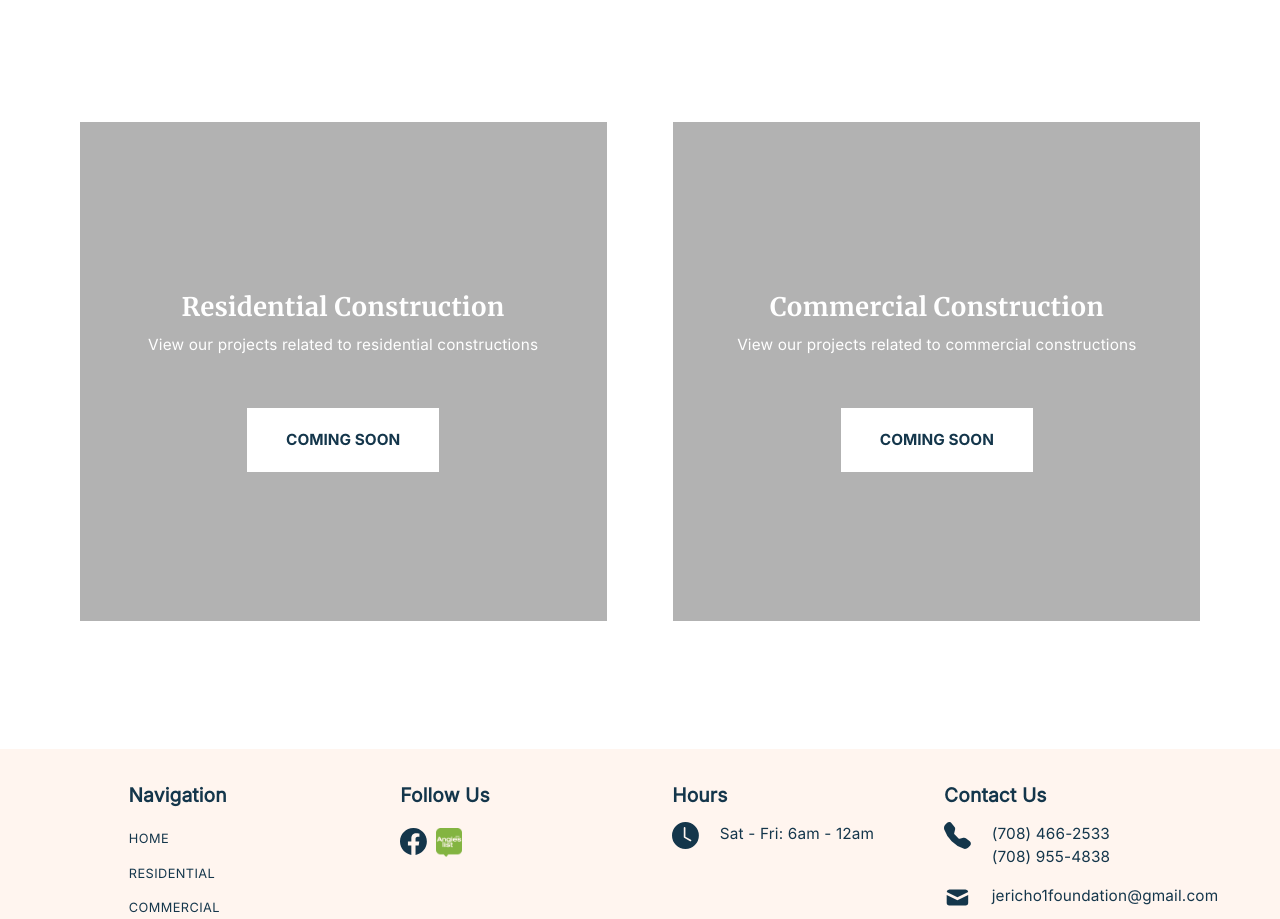
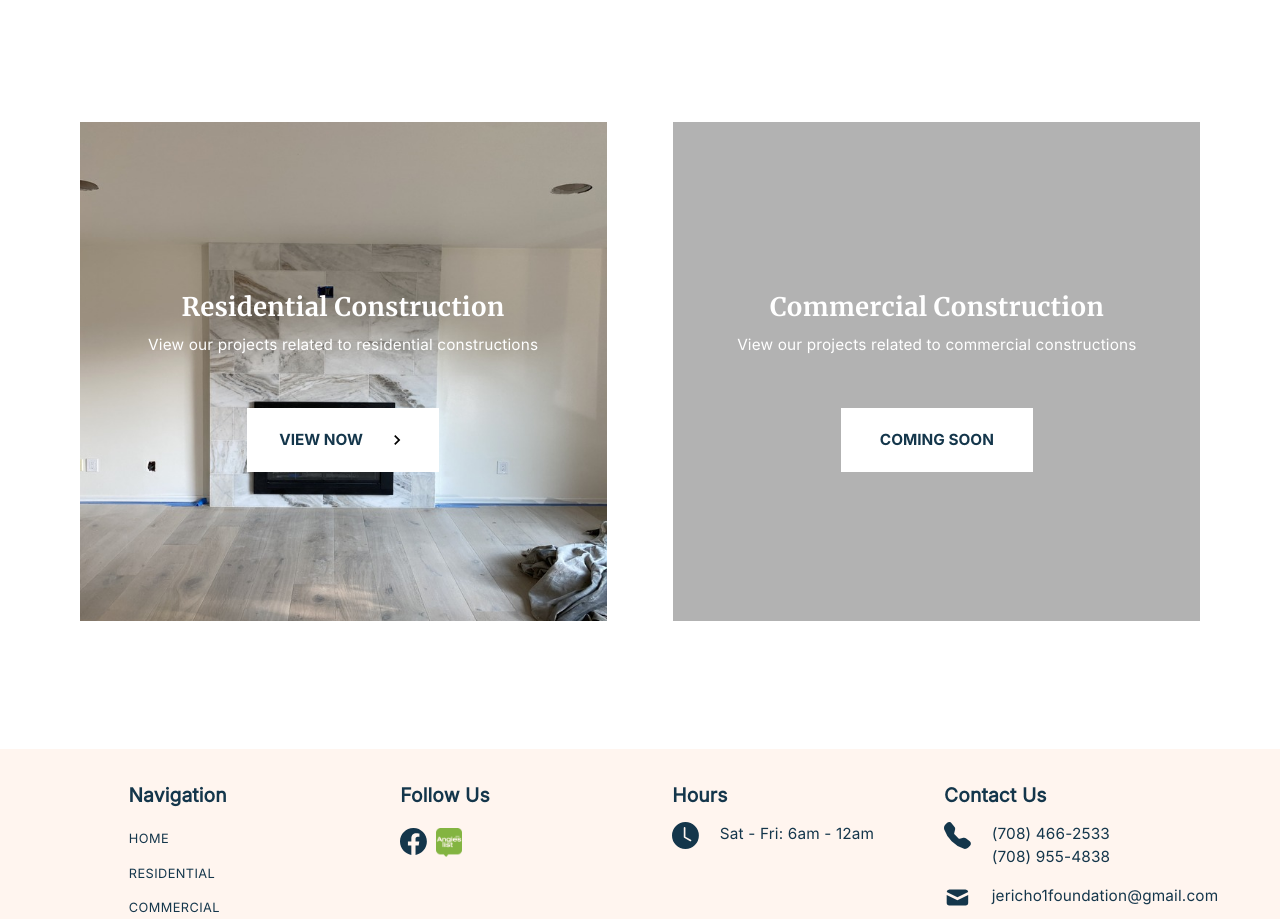
Before and after one commit to DavyHyun/construction-client, a React (Create React App) app: page / in a window 1280 px wide. Shown: the part 1660-2579 px from the top of the page. Built offline with nearby package versions, Linux system fonts and the light colour scheme.

Commit message:
Project edited

```diff
--- a/src/Components/Demo/index.js
+++ b/src/Components/Demo/index.js
@@ -1,19 +1,46 @@
 import React from 'react'
 import styles from './index.module.scss'
 import { MdNavigateNext } from 'react-icons/md'
+import { Link, useNavigate } from 'react-router-dom'
 
 
 const Demo = (props) => {
 
-  const { title, text } = props;
+  const { title, text, img } = props;
+  let navigation = useNavigate();
+
+  const nav = () => {
+    if (title === 'Residential Construction') {
+      navigation('/RESIDENTIAL')
+    } else {
+      navigation('/COMMERCIAL')
+    }
+  }
   return (
-    <div className={styles.wrapper}>
+    <div className={styles.wrapper} style={{ backgroundImage: img ? `url(${img})` : 'none', backgroundSize: img ? 'cover' : 'auto', // Use 'cover' if image exists, otherwise 'auto'
+    backgroundRepeat: 'no-repeat',
+    backgroundPosition: 'center center',}}>
       <h1>{title}</h1>
       <p>{text}</p>
-      <button className={styles.button}>
-        COMING SOON
-        {/* <MdNavigateNext size={20} color='black'/> */}
-      </button>
+      {
+          img != null ?
+
+          <button className={styles.button} onClick={nav}>
+            VIEW NOW
+
+            <MdNavigateNext size={20} color='black'/>
+          </button>
+
+          :
+
+          <button className={styles.button}>
+            COMING SOON
+
+            {/* <MdNavigateNext size={20} color='black'/> */}
+          </button>
+
+      }
+
     </div>
   )
 }
--- a/src/Components/Demo/index.module.scss
+++ b/src/Components/Demo/index.module.scss
@@ -11,6 +11,10 @@
         font-family: Merri-Bold;
         font-size: 2vw;
         color: white;
+
+        :hover {
+         cursor: pointer;
+        }
      }
 
      >p {
@@ -18,6 +22,9 @@
         font-size: 1.2vw;
         color: white;
         margin-top: -2%;
+        :hover {
+         cursor: pointer;
+        }
      }
 }
 
@@ -35,6 +42,9 @@
     align-items: center;
     font-size: 1.2vw;
     margin-top: 7%;
+    :hover {
+      cursor: pointer;
+    }
 }
 
 @media (max-width: 900px) {
--- a/src/Pages/Home/index.js
+++ b/src/Pages/Home/index.js
@@ -144,7 +144,7 @@ const Home = () => {
         }
       </div>
       <div className={styles.demoWrapper}>
-        <Demo title='Residential Construction' text='View our projects related to residential constructions' />
+        <Demo title='Residential Construction' text='View our projects related to residential constructions' img={require('../../images/Residential1_1x.jpg')}/>
         <Demo title='Commercial Construction' text='View our projects related to commercial constructions' />
       </div>
       <BottomBar />
--- a/src/Pages/ProjectPage/index.js
+++ b/src/Pages/ProjectPage/index.js
@@ -23,6 +23,8 @@ const ProjectPage = () => {
     /* Inside of a "useEffect" hook add an event listener that updates
        the "width" state variable when the window size changes */
     window.addEventListener("resize", () => setWidth(window.innerWidth));
+      window.scrollTo(0, 0);
+
 
     /* passing an empty array as the dependencies of the effect will cause this
        effect to only run when the component mounts, and not each time it updates.
```
